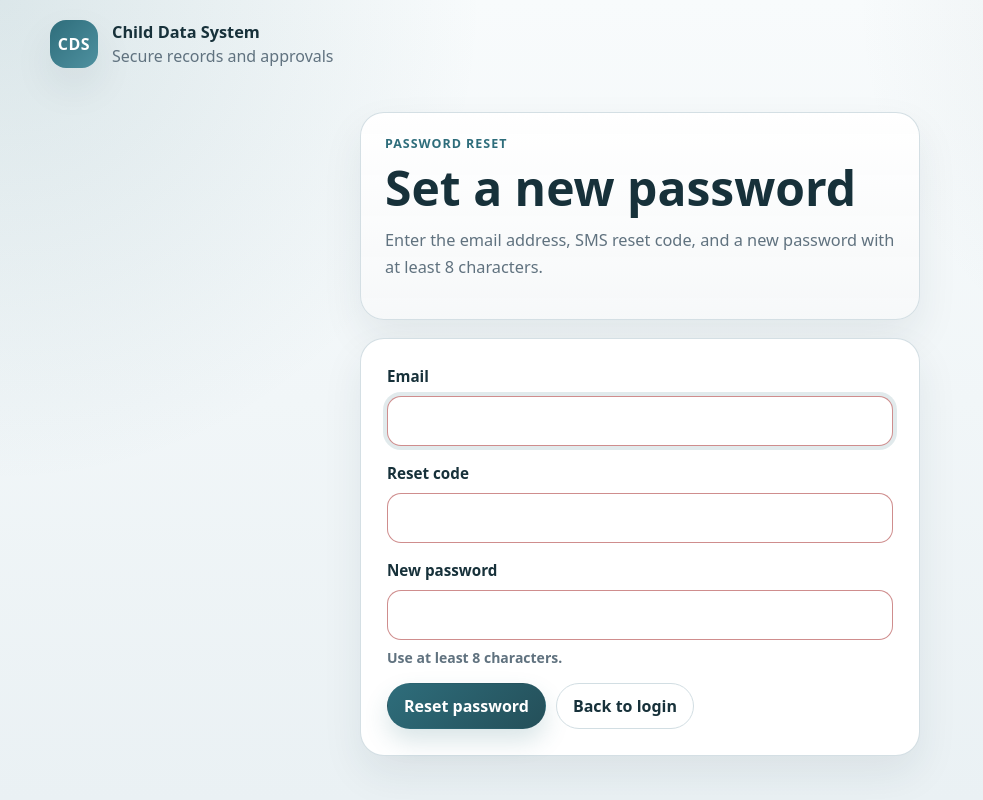
After one commit to kensonlagat/secure-child-data-system, a Flask app: page /reset-password in a window 1280 px wide. The commit adds this page. Shown: the whole page, without its empty margins (0-983 px from the left). Run offline with Flask 3, Linux system fonts and the light colour scheme.

Commit message:
Forgot password via SMS OTP with enumeration protection; harden OTP generation and attempt limits

```diff
--- a/app/blueprints/auth/routes.py
+++ b/app/blueprints/auth/routes.py
@@ -1,20 +1,29 @@
 """Authentication routes for Sprint 1 registration and login."""
 import re
+import time
 from typing import Optional
 
-from flask import Blueprint, jsonify, redirect, render_template, request, url_for
+from flask import Blueprint, flash, jsonify, redirect, render_template, request, url_for
 from flask_login import current_user, login_user, logout_user
 from werkzeug.security import check_password_hash, generate_password_hash
 
 from app import db
 from app.middleware.rbac import require_role
+from app.models.otp_event import OTPEvent
 from app.models.user import Role, User
 from app.services.audit_service import log_action
+from app.services.otp_service import generate_otp, verify_otp
 
 auth_bp = Blueprint("auth", __name__, template_folder="../../templates")
 
 EMAIL_REGEX = re.compile(r"^[^@\s]+@[^@\s]+\.[^@\s]+$")
 MIN_PASSWORD_LENGTH = 8
+FORGOT_PASSWORD_GENERIC_MESSAGE = "If that email exists, a reset code has been sent."
+RESET_PASSWORD_GENERIC_ERROR = "Unable to reset password."
+# Enforces a fixed response-time floor for password-reset requests so response
+# time is independent of whether the account exists. Must stay above the
+# worst-case SMS API latency to prevent timing-based user enumeration.
+MIN_RESPONSE_SECONDS = 2.0
 
 
 def _is_valid_email(email: Optional[str]) -> bool:
@@ -47,6 +56,25 @@ def _landing_endpoint_for_user(user: User) -> str:
     if role_name in {"social_worker", "legal_officer"} or institution_mode == "childrens_home":
         return "childrens_home_mode.records"
     return "admin.dashboard"
+
+
+def _render_reset_failure(email: Optional[str]):
+    """Return the generic reset-password failure response for HTML or JSON."""
+    if request.is_json:
+        return jsonify({"error": RESET_PASSWORD_GENERIC_ERROR}), 400
+    return render_template(
+        "auth/reset_password.html",
+        error=RESET_PASSWORD_GENERIC_ERROR,
+    ), 400
+
+
+def _latest_password_reset_otp(user_id: int) -> Optional[OTPEvent]:
+    """Return the latest password reset OTP event for a user."""
+    return (
+        OTPEvent.query.filter_by(user_id=user_id, action_context="password_reset")
+        .order_by(OTPEvent.id.desc())
+        .first()
+    )
 
 
 @auth_bp.route("/register", methods=["POST"])
@@ -149,3 +177,113 @@ def logout():
     """Terminate the current login session and return to login."""
     logout_user()
     return redirect(url_for("auth.login"))
+
+
+@auth_bp.route("/forgot-password", methods=["GET", "POST"])
+def forgot_password():
+    """Request an SMS password reset code without revealing account existence."""
+    if request.method == "GET":
+        return render_template("auth/forgot_password.html")
+
+    start_time = time.monotonic()
+
+    payload = request.get_json(silent=True) or request.form
+    email = _get_payload_value(payload, "email")
+    user = User.query.filter_by(email=email).first() if _is_valid_email(email) else None
+
+    if user is not None:
+        try:
+            generate_otp(user, "password_reset")
+            log_action(
+                user_id=user.id,
+                action="password_reset_requested",
+                target_record_type="user",
+                target_record_id=user.id,
+                details="Password reset requested.",
+            )
+        except Exception:
+            log_action(
+                user_id=user.id,
+                action="password_reset_otp_generation_failed",
+                target_record_type="user",
+                target_record_id=user.id,
+                details="Password reset OTP generation failed.",
+            )
+    else:
+        log_action(
+            action="password_reset_requested_unknown_identifier",
+            details="Password reset requested for unknown identifier.",
+            attempted_identifier=email,
+        )
+
+    elapsed = time.monotonic() - start_time
+    if elapsed < MIN_RESPONSE_SECONDS:
+        time.sleep(MIN_RESPONSE_SECONDS - elapsed)
+
+    if request.is_json:
+        return jsonify({"message": FORGOT_PASSWORD_GENERIC_MESSAGE}), 200
+
+    return render_template(
+        "auth/forgot_password.html",
+        message=FORGOT_PASSWORD_GENERIC_MESSAGE,
+    )
+
+
+@auth_bp.route("/reset-password", methods=["GET", "POST"])
+def reset_password():
+    """Verify a password reset OTP and set a new password."""
+    if request.method == "GET":
+        return render_template("auth/reset_password.html", email=request.args.get("email", ""))
+
+    start_time = time.monotonic()
+
+    payload = request.get_json(silent=True) or request.form
+    email = _get_payload_value(payload, "email")
+    otp_code = _get_payload_value(payload, "otp_code")
+    new_password = _get_payload_value(payload, "new_password")
+    user = User.query.filter_by(email=email).first() if _is_valid_email(email) else None
+
+    otp_event = _latest_password_reset_otp(user.id) if user is not None else None
+    reset_failed = (
+        user is None
+        or otp_event is None
+        or otp_event.user_id != user.id
+        or otp_event.is_verified
+        or not otp_code
+        or not verify_otp(otp_event, otp_code)
+        or not _is_valid_password(new_password)
+    )
+
+    if reset_failed:
+        log_action(
+            user_id=user.id if user is not None else None,
+            action="password_reset_failed",
+            target_record_type="user" if user is not None else None,
+            target_record_id=user.id if user is not None else None,
+            details="Password reset failed.",
+            attempted_identifier=email if user is None else None,
+        )
+    else:
+        user.password_hash = generate_password_hash(new_password)
+        db.session.commit()
+
+        log_action(
+            user_id=user.id,
+            action="password_reset_completed",
+            target_record_type="user",
+            target_record_id=user.id,
+            details="Password reset completed.",
+        )
+
+    elapsed = time.monotonic() - start_time
+    if elapsed < MIN_RESPONSE_SECONDS:
+        time.sleep(MIN_RESPONSE_SECONDS - elapsed)
+
+    if reset_failed:
+        return _render_reset_failure(email)
+
+    if request.is_json:
+        return jsonify({"message": "Password reset successful."}), 200
+
+    flash("Password reset successful. Sign in with your new password.", "success")
+    return redirect(url_for("auth.login"))
--- a/app/models/audit_log.py
+++ b/app/models/audit_log.py
@@ -21,8 +21,9 @@ class AuditLogEntry(db.Model):
 
     id = db.Column(db.Integer, primary_key=True)
 
-    user_id = db.Column(db.Integer, db.ForeignKey("users.id"), nullable=False)
+    user_id = db.Column(db.Integer, db.ForeignKey("users.id"), nullable=True)
     user = db.relationship("User", back_populates="audit_entries")
+    attempted_identifier = db.Column(db.String(255))
 
     action = db.Column(db.String(50), nullable=False)
     # e.g. "view", "create", "update", "delete", "export", "login", "login_failed"
--- a/app/templates/auth/login.html
+++ b/app/templates/auth/login.html
@@ -30,6 +30,8 @@
         <div class="form-actions">
             <button type="submit" class="primary-button">Sign in</button>
         </div>
+
+        <p class="muted"><a class="action-link" href="{{ url_for('auth.forgot_password') }}">Forgot password?</a></p>
     </form>
 </section>
 {% endblock %}
--- /dev/null
+++ b/app/templates/auth/reset_password.html
@@ -0,0 +1,44 @@
+{% extends "base.html" %}
+
+{% block body_class %}auth-page{% endblock %}
+
+{% block title %}Reset Password | Child Data System{% endblock %}
+
+{% block content %}
+<section class="hero-card auth-card">
+    <p class="eyebrow">Password reset</p>
+    <h1>Set a new password</h1>
+    <p class="lead">Enter the email address, SMS reset code, and a new password with at least 8 characters.</p>
+</section>
+
+<section class="panel auth-card">
+    {% if error %}
+    <div class="notice error" role="alert">{{ error }}</div>
+    {% endif %}
+
+    <form method="post" action="{{ url_for('auth.reset_password') }}" class="form-grid">
+        <label class="field-group">
+            <span class="field-label">Email</span>
+            <input id="email" name="email" type="email" value="{{ email or '' }}" required autocomplete="username"
+                autofocus>
+        </label>
+
+        <label class="field-group">
+            <span class="field-label">Reset code</span>
+            <input id="otp_code" name="otp_code" type="text" inputmode="numeric" required>
+        </label>
+
+        <label class="field-group">
+            <span class="field-label">New password</span>
+            <input id="new_password" name="new_password" type="password" minlength="8" required
+                autocomplete="new-password">
+            <span class="field-help">Use at least 8 characters.</span>
+        </label>
+
+        <div class="form-actions">
+            <button type="submit" class="primary-button">Reset password</button>
+            <a class="secondary-button" href="{{ url_for('auth.login') }}">Back to login</a>
+        </div>
+    </form>
+</section>
+{% endblock %}
```
Also changed, not shown: app/services/audit_service.py (+9 -1 lines), app/services/otp_service.py (+7 -2 lines), app/templates/auth/forgot_password.html (added, +32 -0 lines), migrations/versions/b31aa2f4d5cc_make_audit_user_nullable_and_track_attempted_identifier.py (added, +27 -0 lines).
